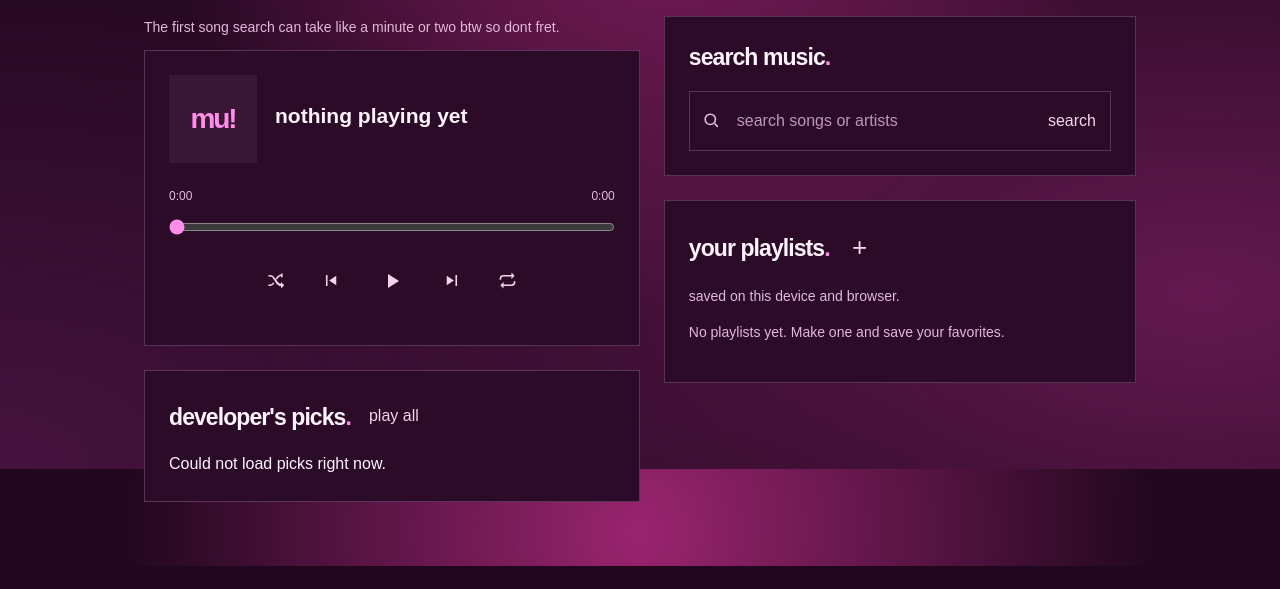
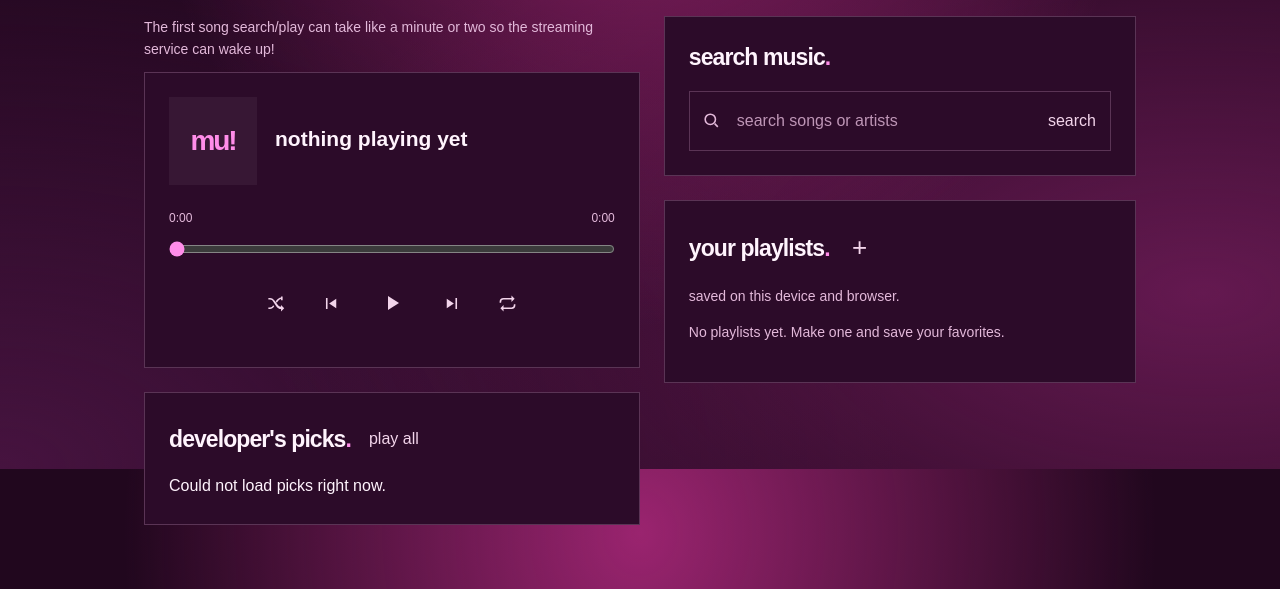
Before and after one commit to stablelmao/bio, a website: page mu.html in a window 1280 px wide. Shown: the part 331-920 px from the top of the page. Before the commit the page ends 897 px from the top, so only its background shows below. Drawn offline with Linux system fonts and the light colour scheme; no server answers.

Commit message:
added notes to st and mu about ads and streaming service wakeup

```diff
--- a/mu.html
+++ b/mu.html
@@ -46,7 +46,7 @@
 </section>
 <div class="layout">
 <div class="left-column">
-<p class="warmup">The first song search can take like a minute or two btw so dont fret.</p>
+<p class="warmup">The first song search/play can take like a minute or two so the streaming service can wake up!</p>
 <section class="media-panel player-card" aria-label="Now playing">
 <div class="track-head">
 <div class="cover" id="cover">
```
Also changed, not shown: st.html (+1 -1 lines).
